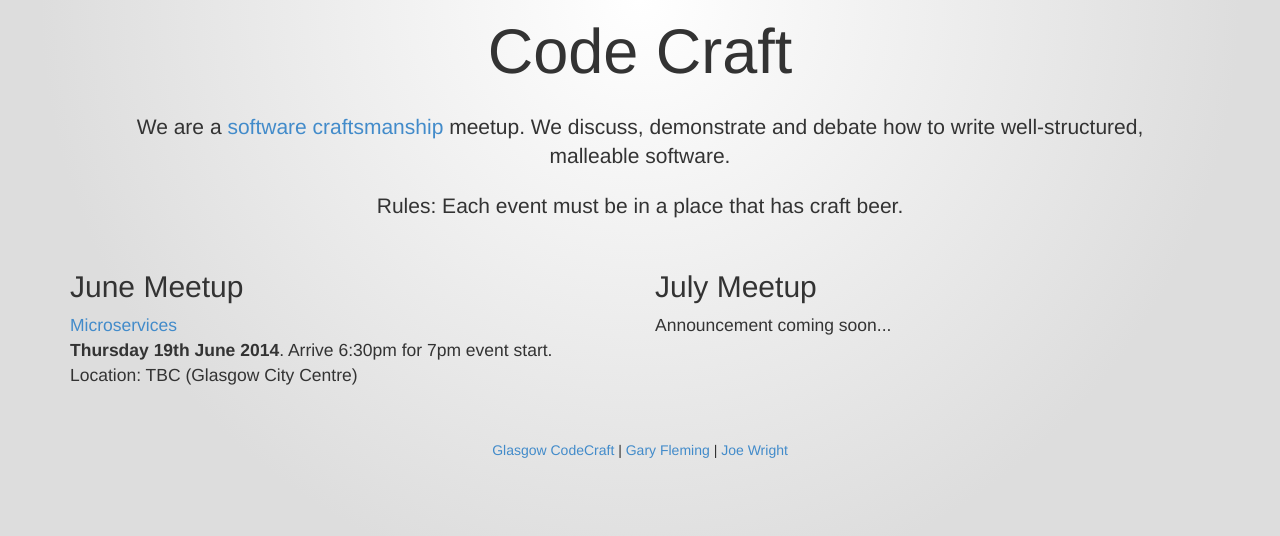
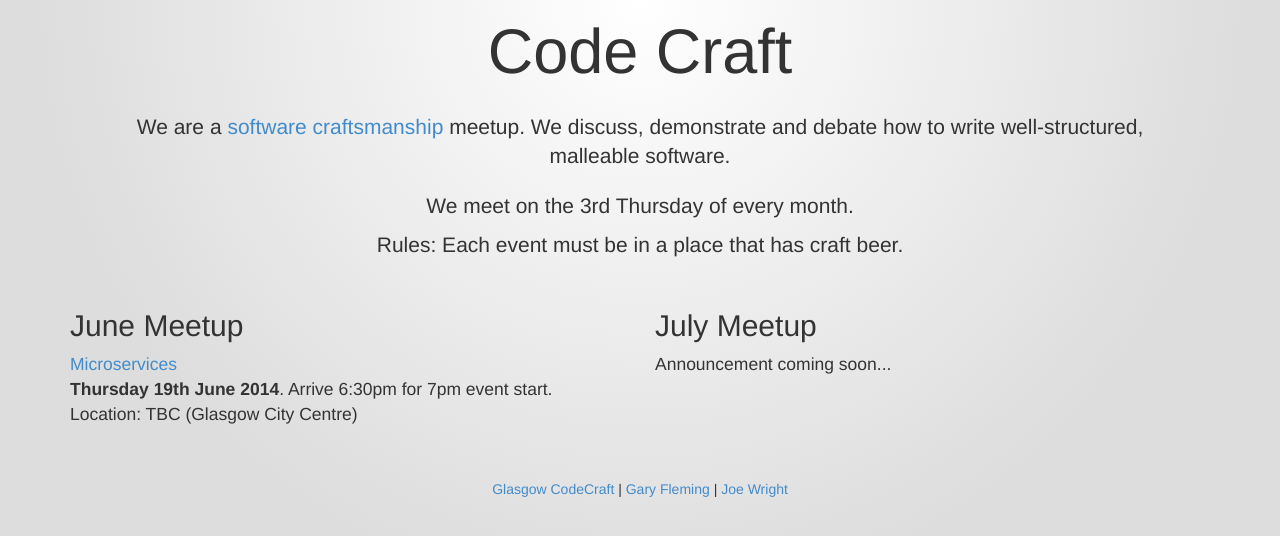
Before and after one commit to codecraftuk/codecraftuk.github.io, a Jekyll site: the page index.html, which Jekyll copies as it is, in a window 1280 px wide. Shown: the top 536 px of the page. Built offline with Jekyll 4.4.1, drawn with Linux system fonts in a browser that asks for light colours; Markdown is read by kramdown in place of the engine named in the settings.

Commit message:
Updating index with event timing

```diff
--- a/index.html
+++ b/index.html
@@ -11,6 +11,7 @@
           <h1>Code Craft</h1>
 
           <p class="lead">We are a <a href="http://manifesto.softwarecraftsmanship.org/">software craftsmanship</a> meetup. We discuss, demonstrate and debate how to write well-structured, malleable software.</p>
+          <p>We meet on the 3rd Thursday of every month.</p>
           <p>Rules: Each event must be in a place that has craft beer.</p>
         </div>
 
```
